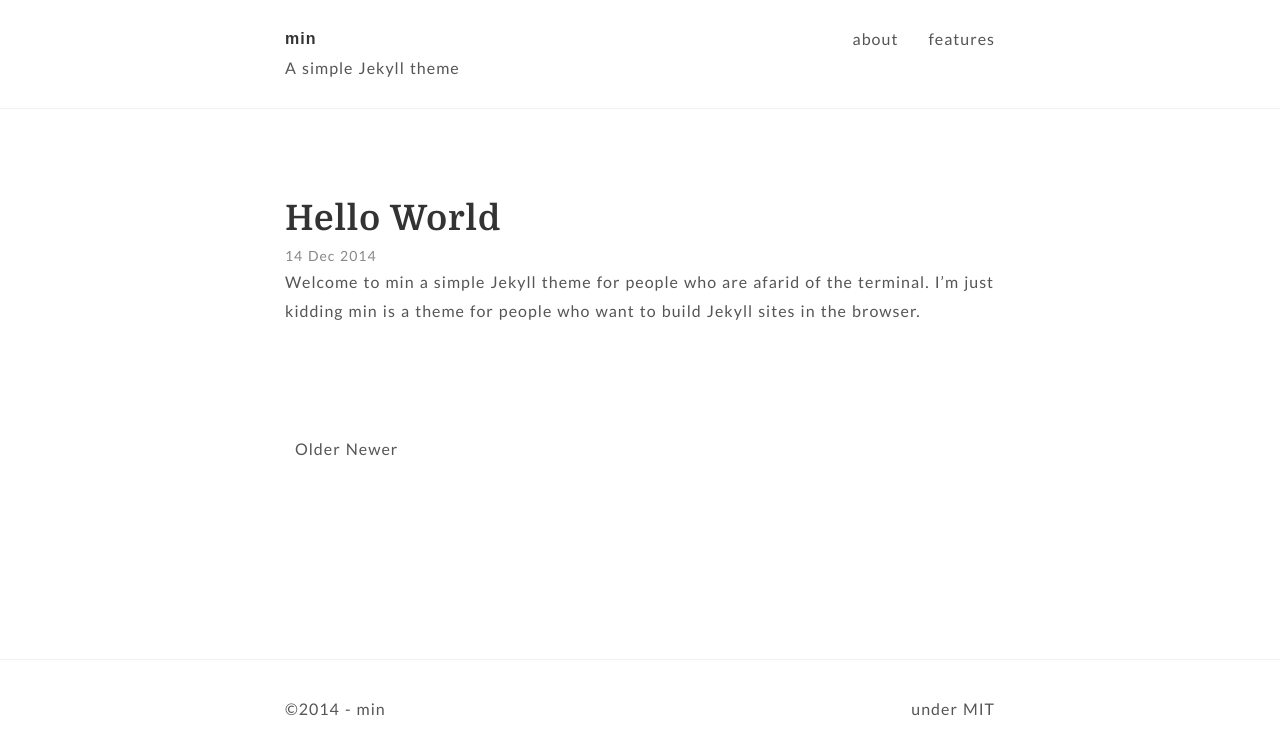
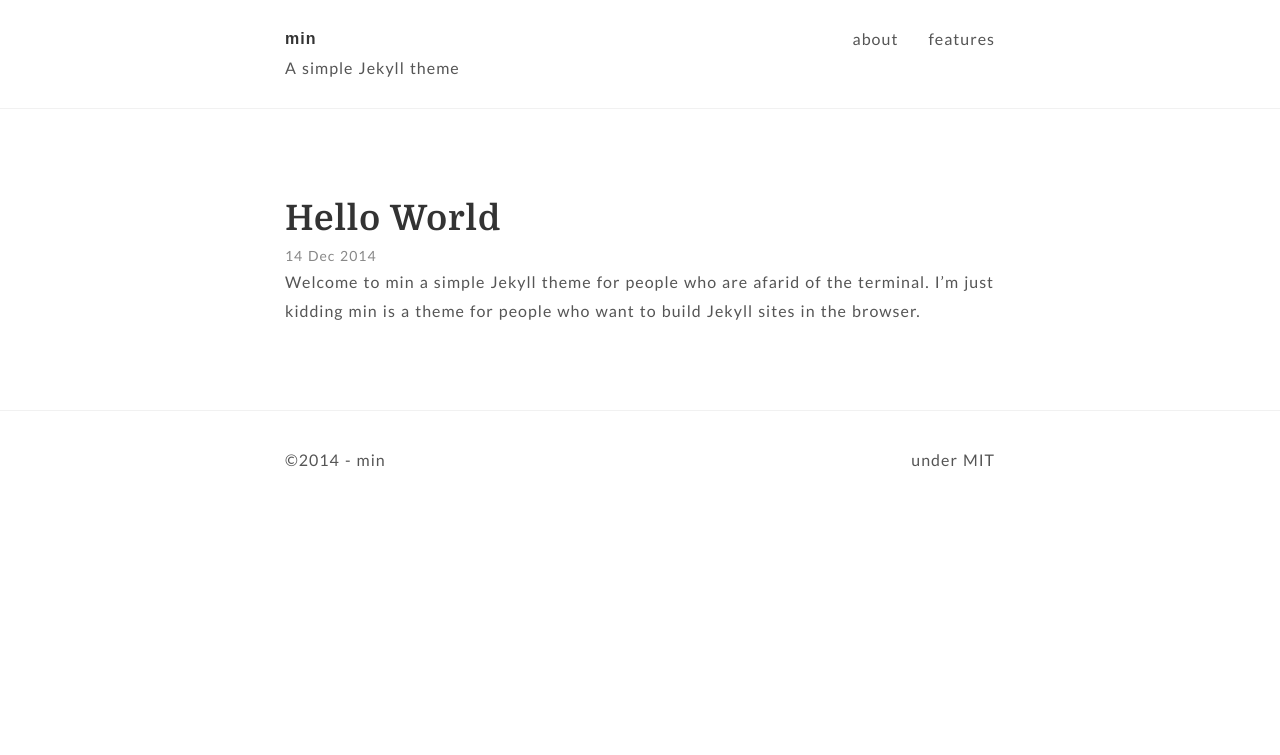
Before and after one commit to 0tmt/min, a Jekyll site: the page built from index.html, in a window 1280 px wide. Shown: the top 755 px of the page. Built offline with Jekyll 4.4.1, drawn with Linux system fonts in a browser that asks for light colours; some web fonts are replaced; the list of posts is cut into pages by our own code.

Commit message:
Index
Testing spacing

```diff
--- a/index.html
+++ b/index.html
@@ -10,7 +10,7 @@ title: Home
         {{ post.content }}
     {% endfor %}
 
-    <section class="page">
+    <!--<section class="page">
         <div class="grid">
             <div class="loop12">
 
@@ -33,4 +33,4 @@ title: Home
 
             </div>
         </div>
-    </section>
+    </section>-->
```
